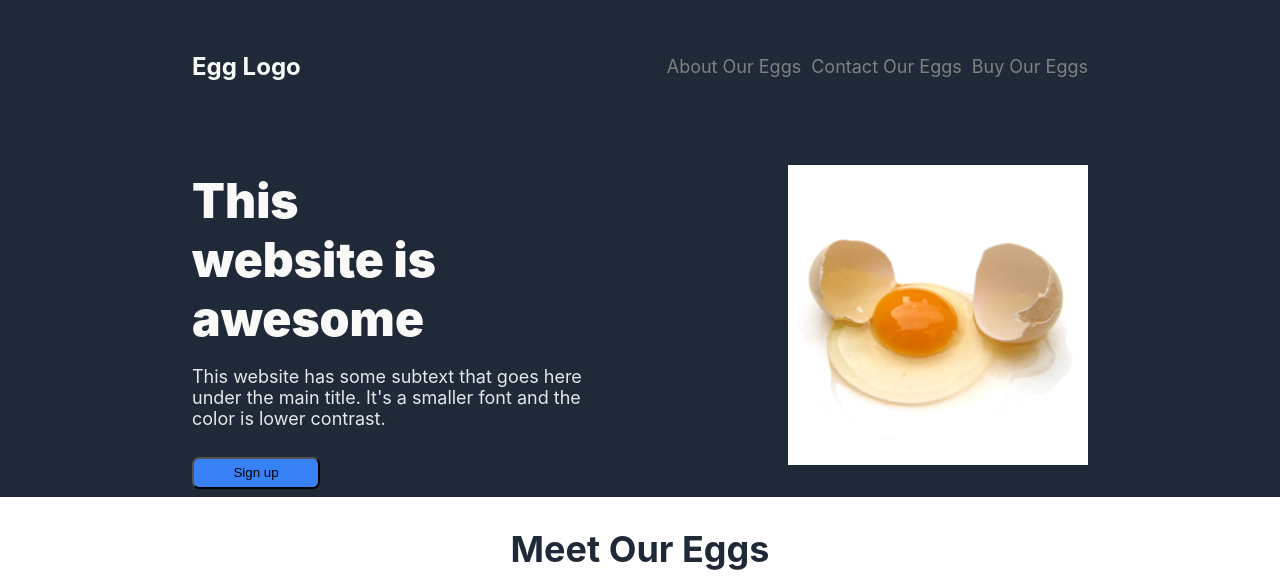
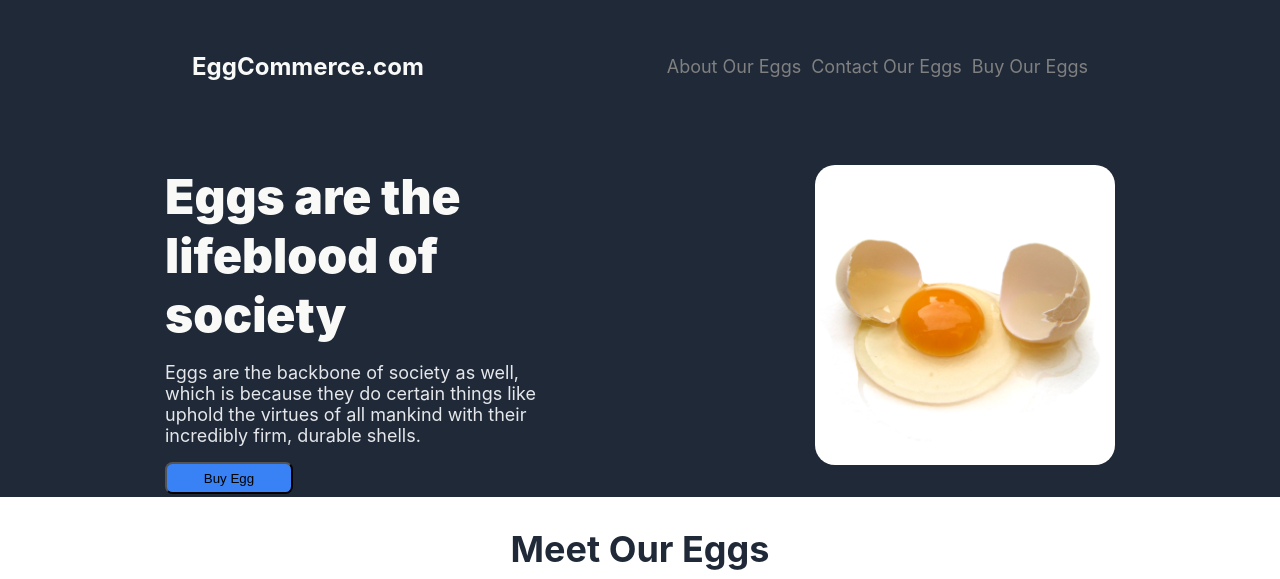
Before and after one commit to jjlagoutaris/landing-page, a plain HTML site: page index.html in a window 1280 px wide. Shown: the top 579 px of the page. Drawn offline with Linux system fonts and the light colour scheme.

```diff
--- a/index.html
+++ b/index.html
@@ -4,7 +4,8 @@
     <meta charset="UTF-8">
     <meta http-equiv="X-UA-Compatible" content="IE=edge">
     <meta name="viewport" content="width=device-width, initial-scale=1.0">
-    <title>Egg-Landing-Page</title>
+    <title>EggCommerce</title>
+    <link rel="icon" href="./img/egg-icon.png">
     <link rel="stylesheet" href="style.css">
 </head>
 <body>
@@ -13,7 +14,7 @@
         <div class="top-page-background">
             <div class="top-page-content">
                 <div class="header">
-                    <h2 class="logo">Egg Logo</h2>
+                    <h2 class="logo">EggCommerce.com</h2>
                     <ul>
                         <li><a href="#">About Our Eggs</a></li>
                         <li><a href="#">Contact Our Eggs</a></li>
@@ -22,9 +23,9 @@
                 </div>
                 <div class="advertisement-for-service">
                     <div class="clickbait">
-                        <h2 class="hero-text">This website is awesome</h2>
-                        <p class="clickbait-text">This website has some subtext that goes here under the main title. It's a smaller font and the color is lower contrast.</p>
-                        <button class="sign-up-btn-top">Sign up</button>
+                        <h2 class="hero-text">Eggs are the lifeblood of society</h2>
+                        <p class="clickbait-text">Eggs are the backbone of society as well, which is because they do certain things like uphold the virtues of all mankind with their incredibly firm, durable shells.</p>
+                        <button class="sign-up-btn-top">Buy Egg</button>
                     </div>
                     <img src="./img/egg.jpg" alt="egg" class="egg-ad">
                 </div>
--- a/style.css
+++ b/style.css
@@ -44,6 +44,7 @@ a{
 }
 .advertisement-for-service{
     display: flex;
+    justify-content: center;
     align-items: center;
     padding: 32px;
     height: 300px;
@@ -54,28 +55,31 @@ a{
 .clickbait{
     display: flex;
     flex-direction: column;
+    justify-content: center;
 }
 .hero-text{
     color: #F9FAF8;
     font-size: 48px;
     font-weight: 900;
-    width: 300px;
+    width: 400px;
     margin-bottom: 0;
 }
 .clickbait-text{
     width: 400px;
+    margin-bottom: 8px;
 }
 .egg-ad{
     height: auto;
     width: 300px;
-    margin: 10px 0 10px auto;
+    margin-left: 250px;
+    border-radius: 20px;
 }
 .sign-up-btn-top,
 .sign-up-btn-bottom{
     background-color: #3882F6;
     width: 128px;
     height: 32px;
-    margin: 10px 0px;
+    margin: 8px 0px;
     border-radius: 7.5px;
 }
 
```
Also changed, not shown: img/egg-icon.png (added).
